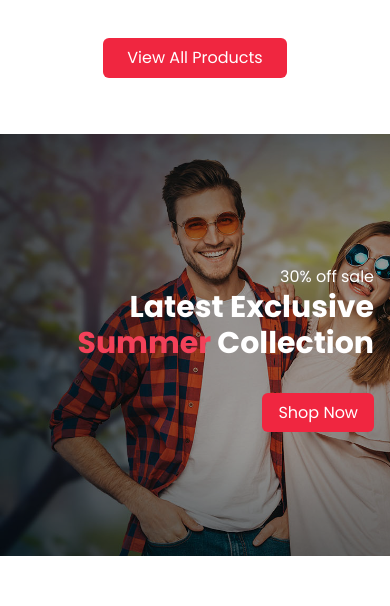
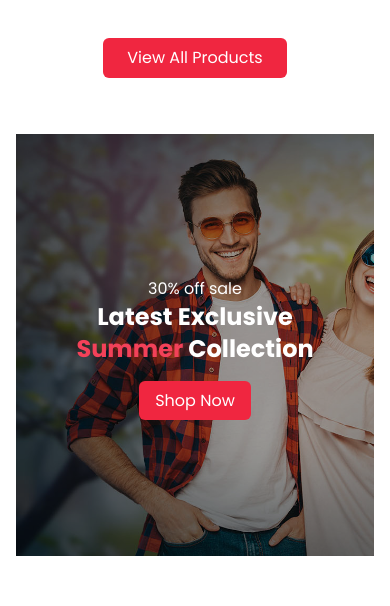
Before and after one commit to rehan606/EasyMart-Ecommerce-website, a React (Vite) app: page / in a window 390 px wide. Shown: the part 4700-5306 px from the top of the page. Built offline with nearby package versions, Linux system fonts and the light colour scheme.

Commit message:
Complete responsive Home page

```diff
--- a/src/Components/HomeComponents/LetestBanner.jsx
+++ b/src/Components/HomeComponents/LetestBanner.jsx
@@ -6,18 +6,20 @@ const LetestBanner = () => {
     return (
 
         <div className='my-4 lg:my-10 '>
-            <div className='container mx-auto  bg-cover h-[50vh] lg:h-[70vh] px-4 md:px-10 relative' style={{backgroundImage: `url(${letestBg})`}}>
+            <div className='container mx-auto px-4 md:px-10'>
+            <div className='  bg-cover h-[50vh] lg:h-[70vh]  relative' style={{backgroundImage: `url(${letestBg})`}}>
 
                 {/* overlay */}
-                <div className='absolute inset-0 bg-black/40'></div>
+                <div className='absolute inset-0 bg-black/40 '></div>
                 {/* content wrapper */}
-                <div className='w-full h-full flex flex-col items-end justify-center md:gap-2 text-right relative z-10'>
+                <div className='w-full h-full flex flex-col text-center md:items-end justify-center md:gap-2 md:text-right relative z-10 px-4 md:px-10'>
                     <p className="md:text-xl text-white">30% off sale</p>
-                    <h2 className='text-3xl md:text-4xl lg:text-6xl font-bold text-white mb-10'>Latest Exclusive <br></br>
+                    <h2 className='text-2xl md:text-4xl lg:text-6xl font-bold text-white mb-6 md:mb-10'>Latest Exclusive <br></br>
                     <span className="textColor1">Summer</span>  Collection</h2>
 
                     <Button path="/products" title="Shop Now"/>
                 </div>
+            </div>
             </div>
         </div>
     )
```
